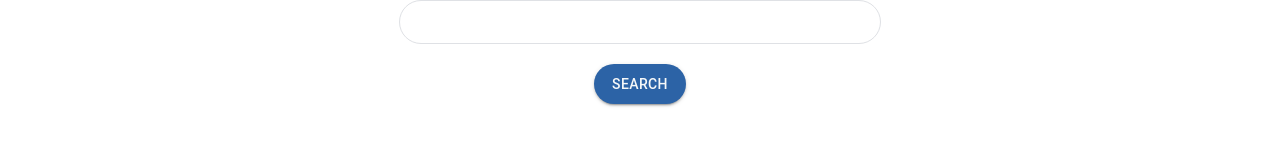
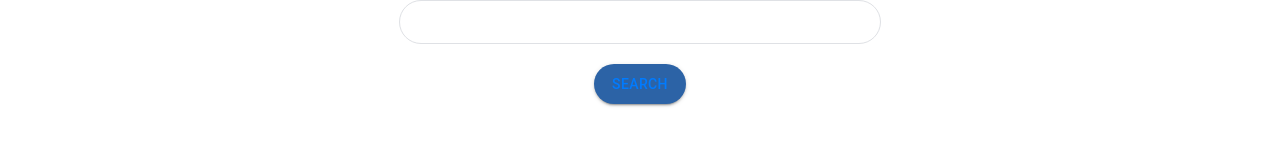
Before and after one commit to weilyl/biz-wiz-frontend, a React (Create React App) app: page / in a window 1280 px wide. Shown: the part 355-500 px from the top of the page. Built offline with nearby package versions, Linux system fonts and the light colour scheme.

Commit message:
Routing to Search from Home

```diff
--- a/src/components/Home.js
+++ b/src/components/Home.js
@@ -75,10 +75,13 @@ export default function Home() {
             variant="contained"
             size="small"
           >
-           Search
+           <Link to="/search">Search</Link>
           </Button>
         </form>
       </Grow>
+      <Route path="/search">
+            <SearchBusiness />
+      </Route>
     </div>
   );
 }
```
